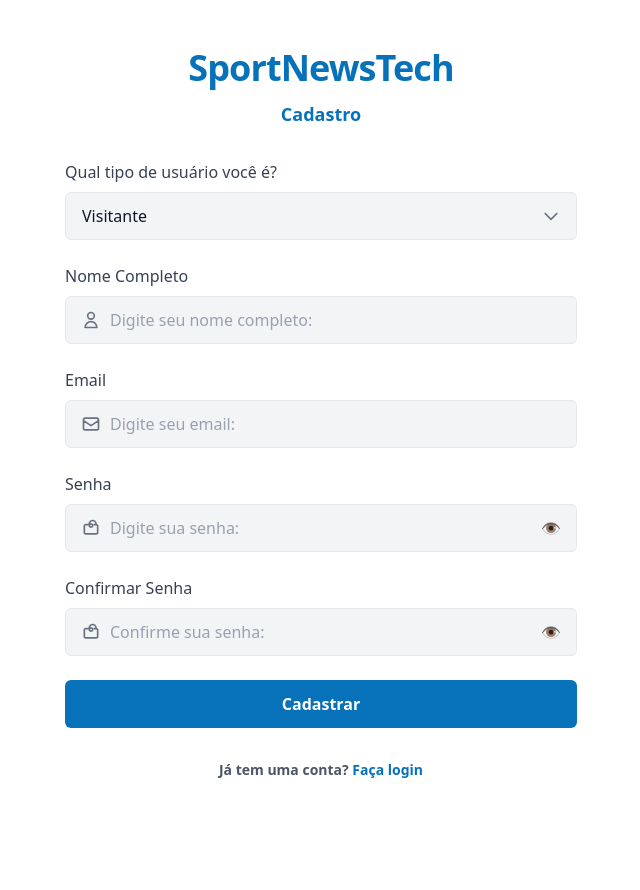
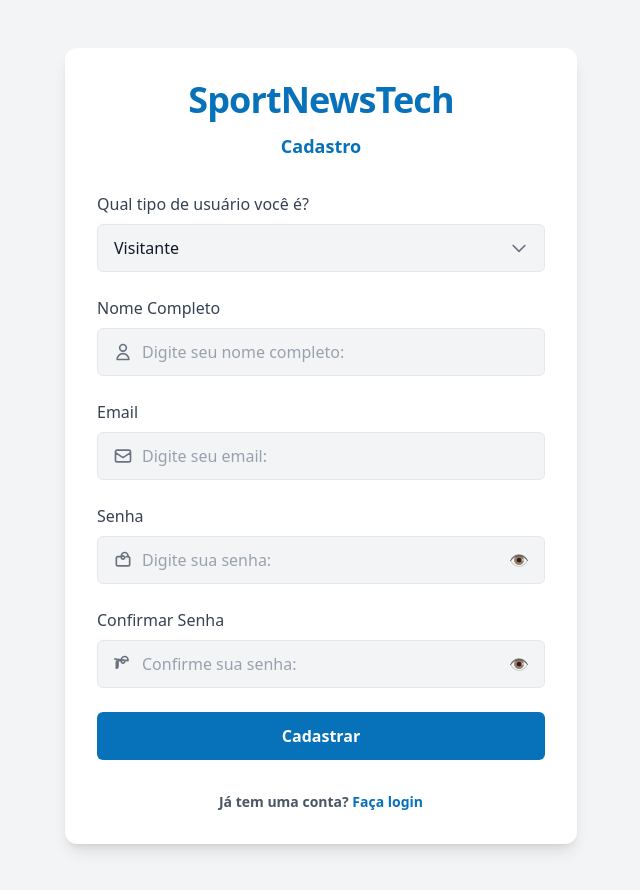
Before and after one commit to Wesnei/SportNewsTech, a React (Vite) app: page /register in a window 1280 px wide. Shown: the whole page, without its empty margins (319-959 px from the left). Before the commit the page ends 828 px from the top, so only its background shows below. Built offline with nearby package versions, Linux system fonts and the light colour scheme.

Commit message:
fix: correction the backgrounds reset-password, recovery-password, add box in the register and padronization the authentication

```diff
--- a/src/components/formRegister/index.tsx
+++ b/src/components/formRegister/index.tsx
@@ -118,8 +118,8 @@ const RegisterCard: React.FC = () => {
   const toggleConfirmPassword = useCallback(() => setShowConfirmPassword(prev => !prev), []);
 
   return (
-    <div className="min-h-screen w-full flex items-center justify-center bg-white px-6 sm:px-8 py-8 sm:py-12 font-sans">
-      <div className="w-full max-w-lg">
+    <div className="min-h-screen w-full flex items-center justify-center bg-gray-100 px-6 sm:px-8 py-8 sm:py-12 font-sans">
+      <div className="w-full max-w-lg bg-white rounded-xl shadow-lg p-8">
         <div className="text-center mb-8">
           <h1 className="text-4xl font-bold text-[#0771BA] tracking-tight font-sans">SportNewsTech</h1>
           <p className="mt-3 text-lg font-bold text-[#0771BA] font-sans">Cadastro</p>
@@ -140,7 +140,6 @@ const RegisterCard: React.FC = () => {
               >
                 <option value="Visitante">Visitante</option>
                 <option value="Jornalista">Jornalista</option>
-                <option value="Editor">Editor</option>
               </select>
               <span className="pointer-events-none absolute inset-y-0 right-0 flex items-center pr-4 text-gray-500">
                 <Icon className="h-5 w-5"><path strokeLinecap="round" strokeLinejoin="round" d="M19 9l-7 7-7-7" /></Icon>
@@ -250,7 +249,7 @@ const RegisterCard: React.FC = () => {
             <label htmlFor="confirmPassword" className="block text-base font-medium text-gray-700 mb-2">Confirmar Senha</label>
             <div className="relative">
               <span className="absolute inset-y-0 left-0 pl-4 flex items-center text-gray-500">
-                <Icon className="h-5 w-5"><path strokeLinecap="round" strokeLinejoin="round" d="M12 11c.53 0 1.039-.21 1.414-.586A2 2 0 0014 9a2 2 0 00-3.414-1.414A2 2 0 0010 9c0 .53.21 1.039.586 1.414.375.376.884.586 1.414.586zm6-3V7a4 4 0 10-8 0v1H6a2 2 0 00-2 2v7a2 2 0 002 2h12a2 2 0 002-2v-7a2 2 0 00-2-2h-2z" /></Icon>
+                <Icon className="h-5 w-5"><path strokeLinecap="round" strokeLinejoin="round" d="M12 11c.53 0 1.039-.21 1.414-.586A2 2 0 0014 9a2 2 0 00-3.414-1.414A2 2 0 0010 9c0 .53.21 1.039.586 1.414.375.376.884.586 1.414.586zm6-3V7a4 4 0 10-8 0v1H6a2 2 0 00-2 2v7a2 2 0 002-2v-7a2 2 0 00-2-2h-2z" /></Icon>
               </span>
               <input
                 type={showConfirmPassword ? 'text' : 'password'}
--- a/src/components/recovery-password/index.tsx
+++ b/src/components/recovery-password/index.tsx
@@ -119,10 +119,10 @@ const Recovery: React.FC = () => {
   );
 
   return (
-    <div className="min-h-screen w-full flex items-center justify-center bg-gradient-to-br from-blue-900 via-gray-900 to-green-800 p-4 font-sans">
+    <div className="min-h-screen w-full flex items-center justify-center bg-white from-blue-900 via-gray-900 to-green-800 p-4 font-sans">
       <div className="w-full max-w-xl bg-white shadow-2xl rounded-3xl p-6 sm:p-10 transition-all duration-500">
         <div className="text-center mb-8">
-          <h1 className="text-3xl sm:text-4xl font-bold text-gray-800 mb-2">SportNewsTech</h1>
+          <h1 className="text-3xl sm:text-4xl font-bold text-blue-700 mb-2">SportNewsTech</h1>
           <p className="text-gray-600 text-lg">Recuperação de Senha</p>
         </div>
 
--- a/src/components/reset-password/index.tsx
+++ b/src/components/reset-password/index.tsx
@@ -150,10 +150,10 @@ const ResetPassword: React.FC = () => {
   );
 
   return (
-    <div className="min-h-screen w-full flex items-center justify-center bg-gradient-to-br from-blue-900 via-gray-900 to-green-800 p-4 font-sans">
+    <div className="min-h-screen w-full flex items-center justify-center bg-white from-blue-900 via-gray-900 to-green-800 p-4 font-sans">
       <div className="w-full max-w-xl bg-white shadow-2xl rounded-3xl p-6 sm:p-10 transition-all duration-500">
         <div className="text-center mb-8">
-          <h1 className="text-3xl sm:text-4xl font-bold text-gray-800 mb-2">SportNewsTech</h1>
+          <h1 className="text-3xl sm:text-4xl font-bold text-blue-700 mb-2">SportNewsTech</h1>
           <p className="text-gray-600 text-lg">Redefinir Senha</p>
         </div>
 
```
